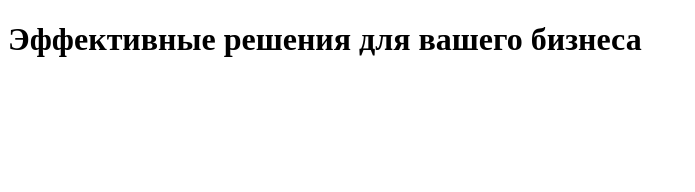
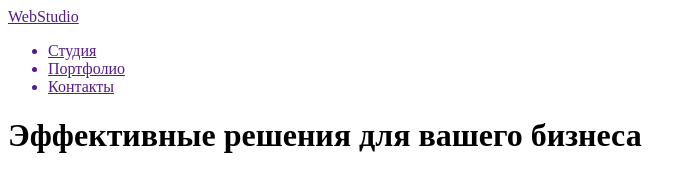
Before and after one commit to strelezzzz/goit-markup-hw-01, a plain HTML site: page index.html in a window 1280 px wide. Shown: the whole page, without its empty margins (0-695 px from the left). Drawn offline with Linux system fonts and the light colour scheme.

Commit message:
Базовая разметка

```diff
--- a/index.html
+++ b/index.html
@@ -1,5 +1,5 @@
 <!DOCTYPE html>
-<html lang="en">
+<html lang="ru">
 <head>
     <meta charset="UTF-8">
     <meta http-equiv="X-UA-Compatible" content="IE=edge">
@@ -8,10 +8,27 @@
 </head>
 <body>
 
-    <!-- навигация  -->
+    <!-- Шапка сайта -->
+    <header>
+        <!-- Навигация -->
+        <nav>
+            <a href="">WebStudio</a>
+            <ul>
+                <a href=""><li>Студия</li></a>
+                <a href=""><li>Портфолио</li></a>
+                <a href=""><li>Контакты</li></a>
+            </ul>
+        </nav>
+    </header>
+    <main>
+        <!-- Герой -->
+        <h1>Эффективные решения для вашего бизнеса</h1>
+        <!-- Особенности -->
+        <!-- Чем мы занимаемся -->
+        <!-- Наша команда -->
 
-    <!-- hero -->
-    <h1>Эффективные решения для вашего бизнеса</h1>
-    <div></div>
+    </main>
+    <!-- Подвал -->
+
 </body>
 </html>
```
Also changed, not shown: images/team card 1.jpg (deleted), images/team card 2.jpg (deleted), images/team card 3.jpg (deleted), images/team card 4.jpg (deleted), images/teamcard1.jpg (added), images/teamcard2.jpg (added), images/teamcard3.jpg (added), images/teamcard4.jpg (added).
